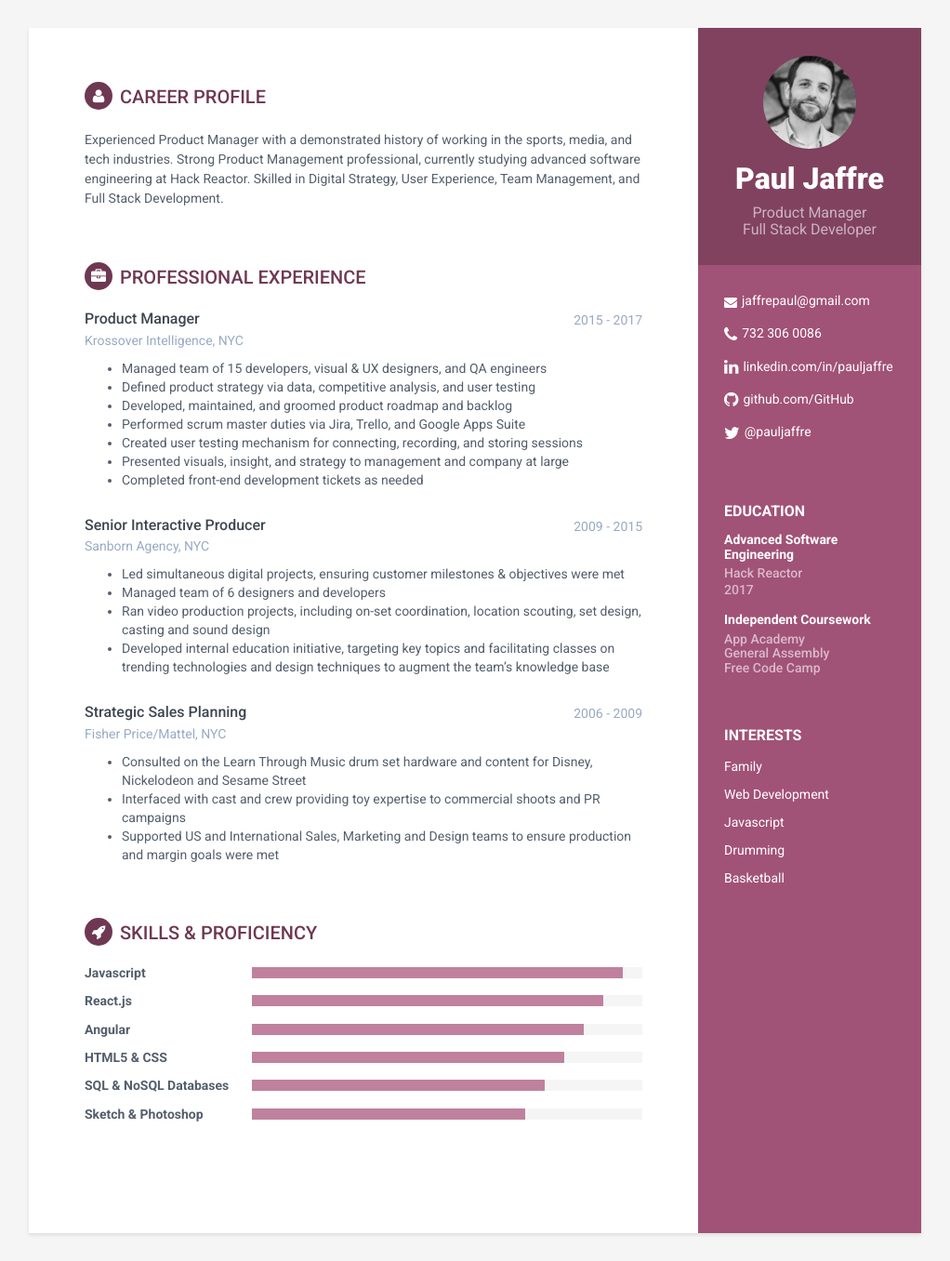
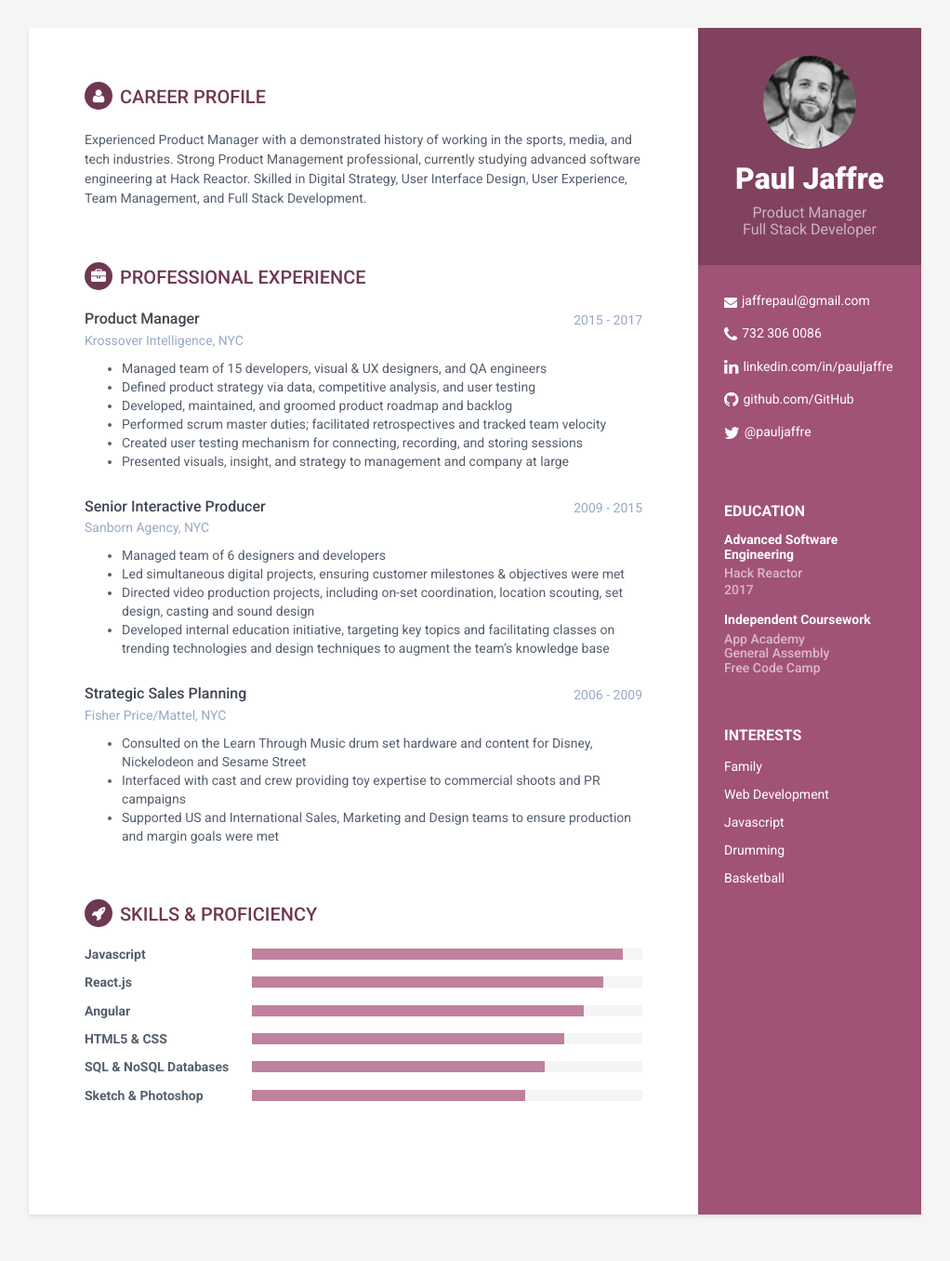
Before and after one commit to jaffrepaul/jaffrepaul.github.io, a Jekyll site: the page built from index.html, in a window 1280 px wide. Shown: the whole page at 93% size, without its empty margins (129-1151 px from the left). Built offline with Jekyll 4.4.1, drawn with Linux system fonts in a browser that asks for light colours.

Commit message:
content tweaks

```diff
--- a/_includes/career-profile.html
+++ b/_includes/career-profile.html
@@ -1,6 +1,6 @@
 <section class="section summary-section">
 <h2 class="section-title"><i class="fa fa-user"></i>Career Profile</h2>
 <div class="summary">
-    <p>Experienced Product Manager with a demonstrated history of working in the sports, media, and tech industries. Strong Product Management professional, currently studying advanced software engineering at Hack Reactor. Skilled in Digital Strategy, User Experience, Team Management, and Full Stack Development.</p>
+    <p>Experienced Product Manager with a demonstrated history of working in the sports, media, and tech industries. Strong Product Management professional, currently studying advanced software engineering at Hack Reactor. Skilled in Digital Strategy, User Interface Design, User Experience, Team Management, and Full Stack Development.</p>
 </div><!--//summary-->
 </section><!--//section-->
--- a/_includes/experience.html
+++ b/_includes/experience.html
@@ -29,10 +29,9 @@
                           <li>Managed team of 15 developers, visual & UX designers, and QA engineers</li>
                           <li>Defined product strategy via data, competitive analysis, and user testing</li>
                           <li>Developed, maintained, and groomed product roadmap and backlog</li>
-                          <li>Performed scrum master duties via Jira, Trello, and Google Apps Suite</li>
+                          <li>Performed scrum master duties; facilitated retrospectives and tracked team velocity</li>
                           <li>Created user testing mechanism for connecting, recording, and storing sessions</li>
                           <li>Presented visuals, insight, and strategy to management and company at large</li>
-                          <li>Completed front-end development tickets as needed</li>
                         </ul>
 
                     </div><!--//details-->
@@ -48,9 +47,9 @@
                     </div><!--//meta-->
                     <div class="details">
                       <ul>
+                        <li>Managed team of 6 designers and developers</li>
                         <li>Led simultaneous digital projects, ensuring customer milestones & objectives were met</li>
-                        <li>Managed team of 6 designers and developers</li>
-                        <li>Ran video production projects, including on-set coordination, location scouting, set design, casting and sound design</li>
+                        <li>Directed video production projects, including on-set coordination, location scouting, set design, casting and sound design</li>
                         <li>Developed internal education initiative, targeting key topics and facilitating classes on trending technologies and design techniques to augment the team’s knowledge base</li>
                       </ul>
                     </div><!--//details-->
```
